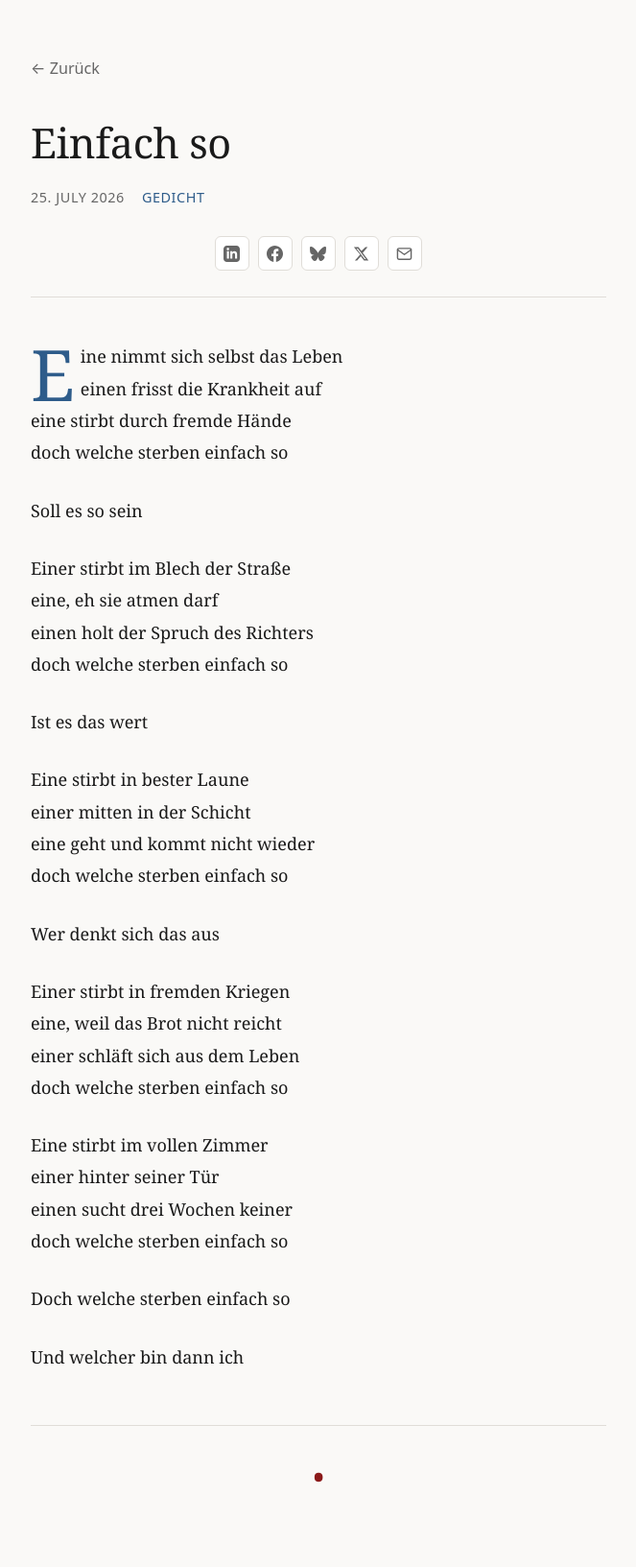
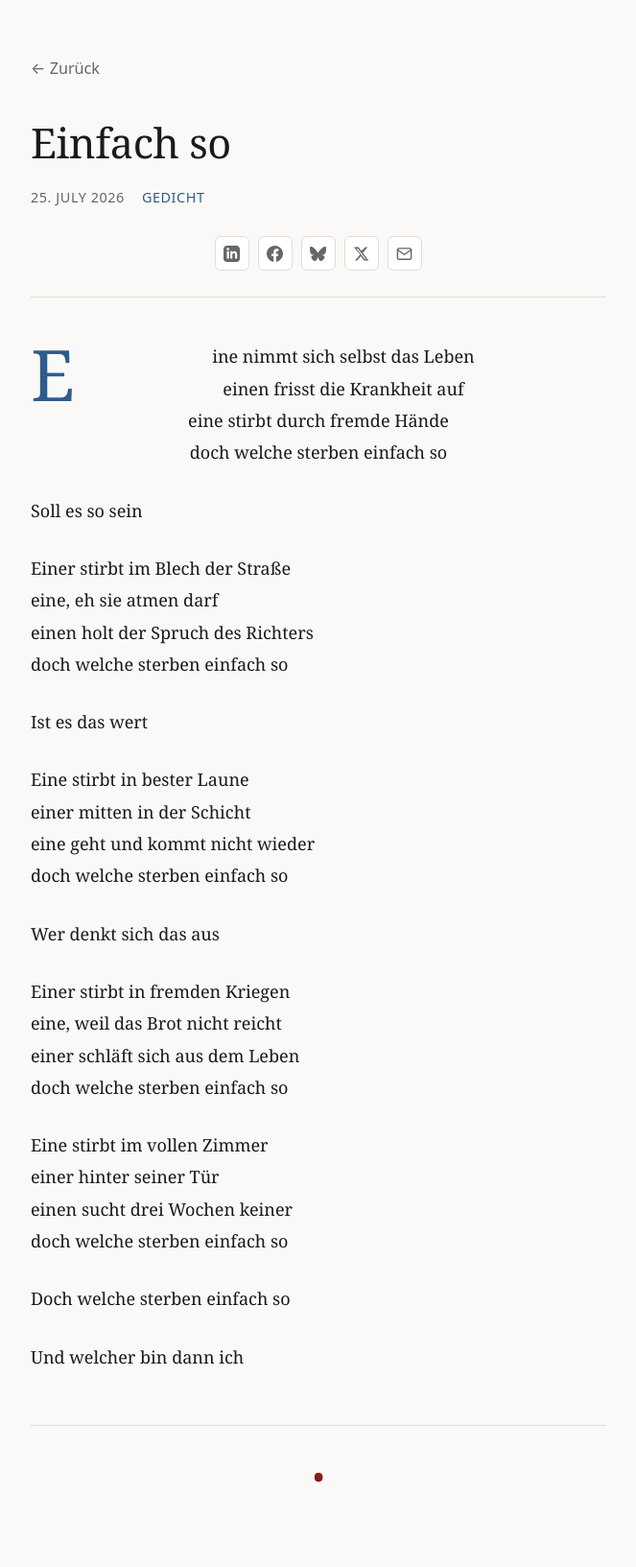
Before and after one commit to docdimy/drklass.de, a Jekyll site: the page built from _texte/einfach-so.md, in a window 1280 px wide. Shown: the whole page at 96% size, without its empty margins (308-971 px from the left). Built offline with Jekyll 4.4.1, drawn with Linux system fonts in a browser that asks for light colours.

Commit message:
Update ein einfach-so.md with new content

```diff
--- a/_texte/einfach-so.md
+++ b/_texte/einfach-so.md
@@ -9,6 +9,7 @@ genre: Gedicht
 permalink: /texte/einfach-so/
 excerpt: "Einer stirbt im Blech der Straße, eine, eh sie atmen darf, doch welche sterben einfach so."
 ---
+{: style="text-align: center;"}
 Eine nimmt sich selbst das Leben
 einen frisst die Krankheit auf
 eine stirbt durch fremde Hände
```
